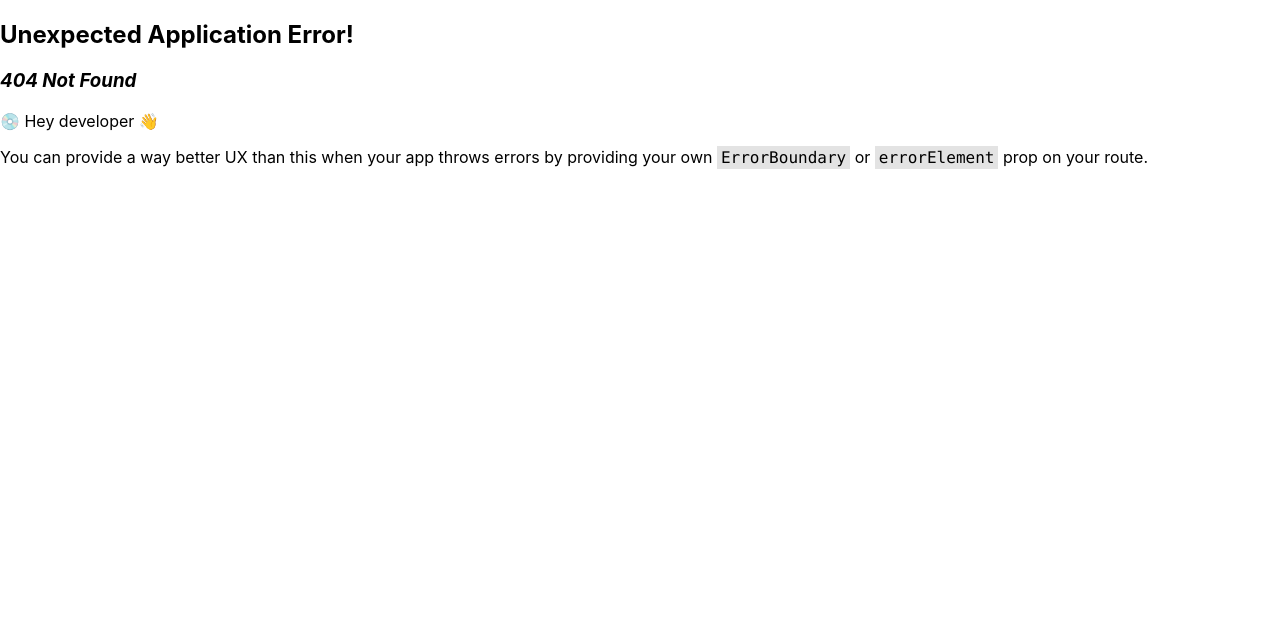
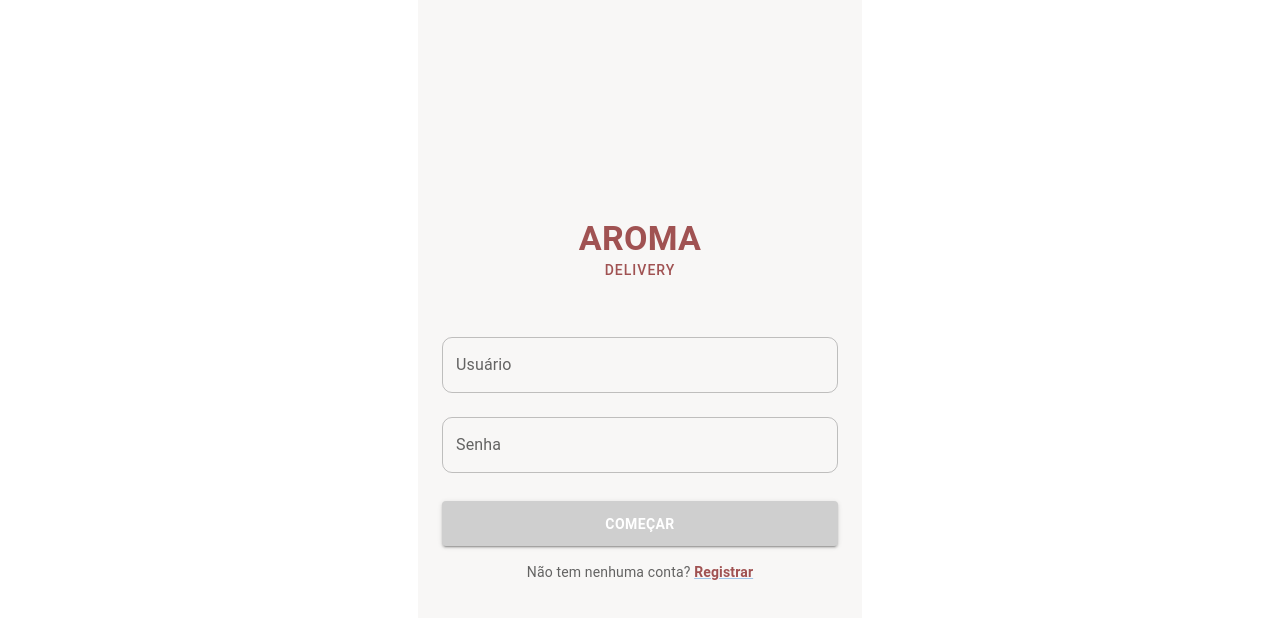
Before and after one commit to wellenramos/aroma-delivery-ui, a React (Create React App) app: page /login in a window 1280 px wide. Before the commit this address had no page. Shown: the top 618 px of the page. Built offline with nearby package versions, Linux system fonts and the light colour scheme.

Commit message:
Ajustando rotas

```diff
--- a/src/components/home/Home.js
+++ b/src/components/home/Home.js
@@ -17,7 +17,7 @@ const Home = () => {
             const token = localStorage.getItem('token');
 
             if (!token) {
-                navigate('/');
+                navigate('/login');
                 return;
             }
 
--- a/src/components/home/HomeNavigationBar.js
+++ b/src/components/home/HomeNavigationBar.js
@@ -11,7 +11,7 @@ const HomeNavigationBar = () => {
     const navigate = useNavigate();
 
     const handleHome = () => {
-        navigate('/home')
+        navigate('/')
     }
 
     const handleFavorito = () => {
--- a/src/components/login/Login.js
+++ b/src/components/login/Login.js
@@ -19,7 +19,7 @@ const Login = () => {
             if (data.token) {
                 localStorage.setItem('token', data.token);
                 setError('');
-                navigate('/home');
+                navigate('/');
             }
         } catch (error) {
             setError('Usuário ou senha incorretos.');
--- a/src/routes.js
+++ b/src/routes.js
@@ -5,11 +5,11 @@ import Favorito from "./components/favorito/Favorito";
 
 export const router = createBrowserRouter([
     {
-        path: "/",
+        path: "/login",
         element: <Login />,
     },
     {
-        path: "/home",
+        path: "/",
         element: <Home />,
     },
     {
```
